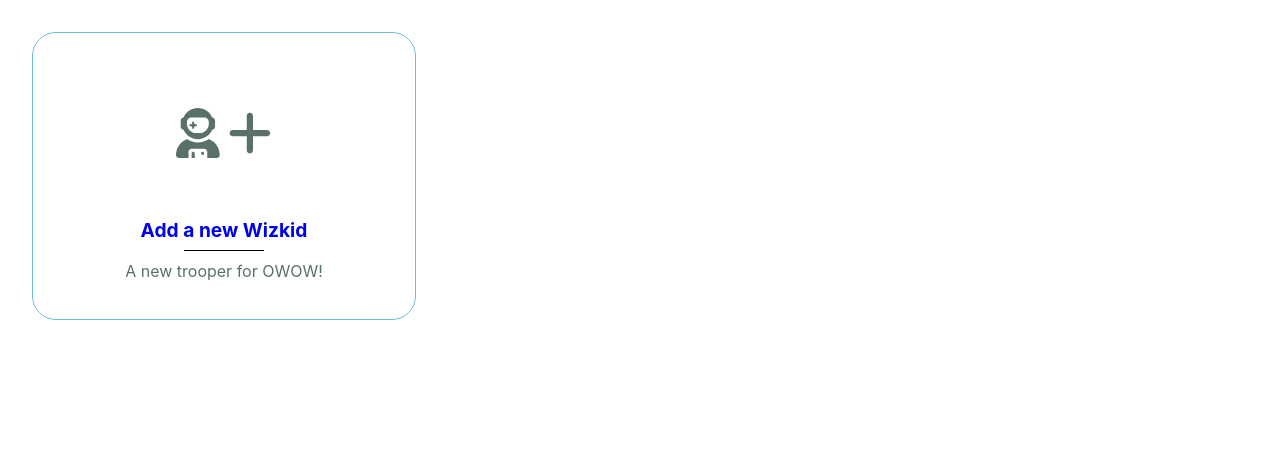
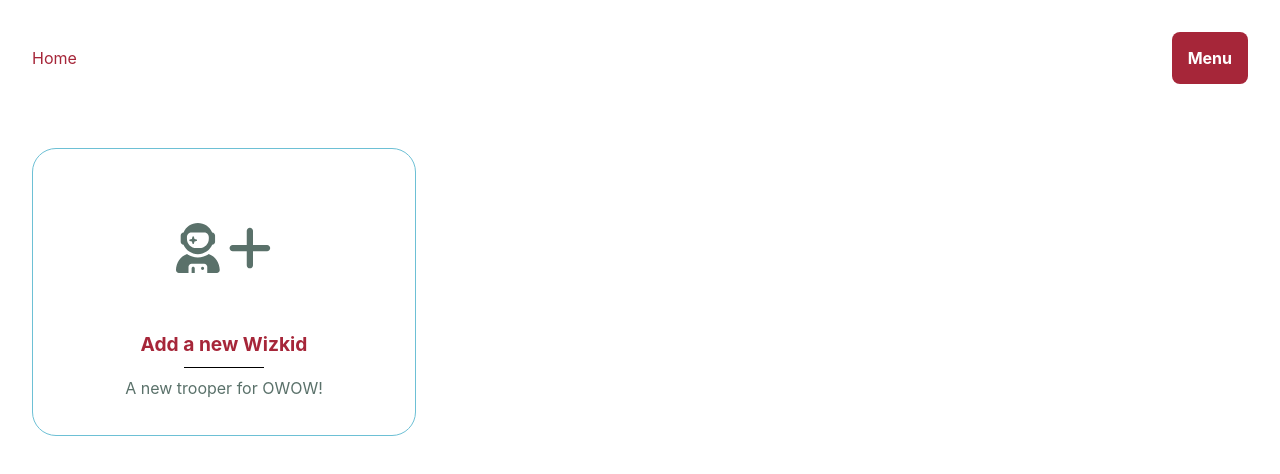
Before and after one commit to stefvw93/owow, a Vue app: page /#/ in a window 1280 px wide. Shown: the top 474 px of the page. Built offline with nearby package versions, Linux system fonts and the light colour scheme.

Commit message:
tweak colors

```diff
--- a/src/App.vue
+++ b/src/App.vue
@@ -1,18 +1,17 @@
 <script setup lang="ts">
 import Router from "./components/Router.vue";
+import Navigation from "./components/Navigation.vue";
 </script>
 
 <template>
   <div class="root">
+    <Navigation />
     <Router />
   </div>
 </template>
 
 <style scoped lang="scss">
 .root {
-  display: flex;
-  flex-direction: column;
-  align-items: center;
   width: 100%;
   height: 100%;
 }
--- a/src/components/Button.vue
+++ b/src/components/Button.vue
@@ -8,9 +8,9 @@
 
 <style scoped lang="scss">
 .button {
-  background: var(--opera-mauve);
+  background: var(--vivid-burgundy);
   padding: 1rem;
-  border: 2px solid var(--opera-mauve);
+  border: 2px solid var(--vivid-burgundy);
   border-radius: 0.5rem;
   color: white;
   font-weight: bolder;
--- /dev/null
+++ b/src/components/Navigation.vue
@@ -0,0 +1,76 @@
+<script setup lang="ts">
+import { ref } from "vue";
+import Button from "./Button.vue";
+
+const doShowMenu = ref(false);
+const closeMenu = () => (doShowMenu.value = !doShowMenu.value);
+</script>
+
+<template>
+  <div class="navigation">
+    <a href="/">Home</a>
+    <Button @click="closeMenu">Menu</Button>
+
+    <div class="menu" :class="{ hidden: !doShowMenu }">
+      <div @click="closeMenu">
+        <a href="/">Home</a>
+        <a href="/#/create-wizkid">Add a new Wizkid</a>
+      </div>
+
+      <div class="close touch-opacity" @click="closeMenu">
+        <font-awesome-icon icon="fa-solid fa-xmark" />
+      </div>
+    </div>
+  </div>
+</template>
+
+<style scoped lang="scss">
+.navigation {
+  display: flex;
+  align-items: center;
+  justify-content: space-between;
+  padding: 2rem;
+
+  a {
+    text-decoration: none;
+  }
+}
+
+.menu {
+  --padding: 4rem;
+
+  position: fixed;
+  inset: 0;
+  background: var(--white);
+  z-index: 999;
+  padding: var(--padding);
+  transition: opacity 0.2s linear;
+
+  .close {
+    position: absolute;
+    top: 2rem;
+    right: var(--padding);
+    font-size: 4rem;
+    cursor: pointer;
+  }
+
+  &.hidden {
+    opacity: 0;
+    pointer-events: none;
+  }
+
+  a {
+    display: block;
+    font-size: 3rem;
+    font-weight: bold;
+    letter-spacing: 0.05em;
+    margin: 2rem 0;
+    transition: color 0.3s ease-out;
+
+    &:hover {
+      transition-duration: 0s;
+      color: var(--organic-green);
+    }
+  }
+}
+</style>
--- a/src/components/WizkidCard.vue
+++ b/src/components/WizkidCard.vue
@@ -66,7 +66,7 @@ defineProps<{ wizkid: Wizkid }>();
   }
 
   .role {
-    color: var(--hookers-green);
+    color: var(--organic-green);
   }
 }
 </style>
--- a/src/components/WizkidCardSkeleton.vue
+++ b/src/components/WizkidCardSkeleton.vue
@@ -47,7 +47,7 @@ import Card from "./Card.vue";
     height: 128px;
     border: 1px solid var(--white);
     background: var(--white);
-    color: var(--hookers-green);
+    color: var(--organic-green);
     font-size: 50px;
   }
 
@@ -66,7 +66,7 @@ import Card from "./Card.vue";
   }
 
   .role {
-    color: var(--hookers-green);
+    color: var(--organic-green);
   }
 }
 </style>
--- a/src/style.scss
+++ b/src/style.scss
@@ -1,14 +1,14 @@
 :root {
   --white: #ffffffff;
-  --opera-mauve: #ad7a99ff;
+  --vivid-burgundy: #a62639ff;
   --beau-blue: #a2cedeff;
   --middle-blue-green: #8cdfd6ff;
   --middle-blue: #6dc0d5ff;
-  --hookers-green: #5a716aff;
+  --organic-green: #5a716aff;
 
   font-family: Inter, Avenir, Helvetica, Arial, sans-serif;
   font-size: 16px;
-  line-height: 24px;
+  line-height: 1.5;
   font-weight: 400;
   font-synthesis: none;
   text-rendering: optimizeLegibility;
@@ -28,6 +28,10 @@ body,
 #app {
   width: 100%;
   height: 100%;
+}
+
+a {
+  color: var(--vivid-burgundy);
 }
 
 input,
@@ -64,7 +68,7 @@ select {
   width: 100%;
   appearance: none;
   padding: 1rem;
-  border: 2px solid var(--hookers-green);
+  border: 2px solid var(--organic-green);
   border-radius: 0.5rem;
   outline: none;
   transition: border-color 0.3s ease-out;
@@ -72,6 +76,6 @@ select {
   &:active,
   &:focus {
     transition-duration: 0s;
-    border-color: var(--opera-mauve);
+    border-color: var(--vivid-burgundy);
   }
 }
```
